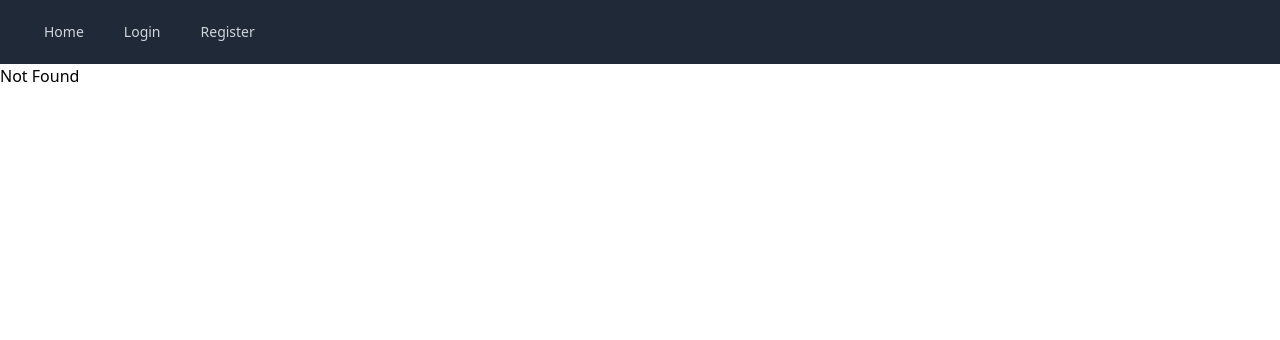
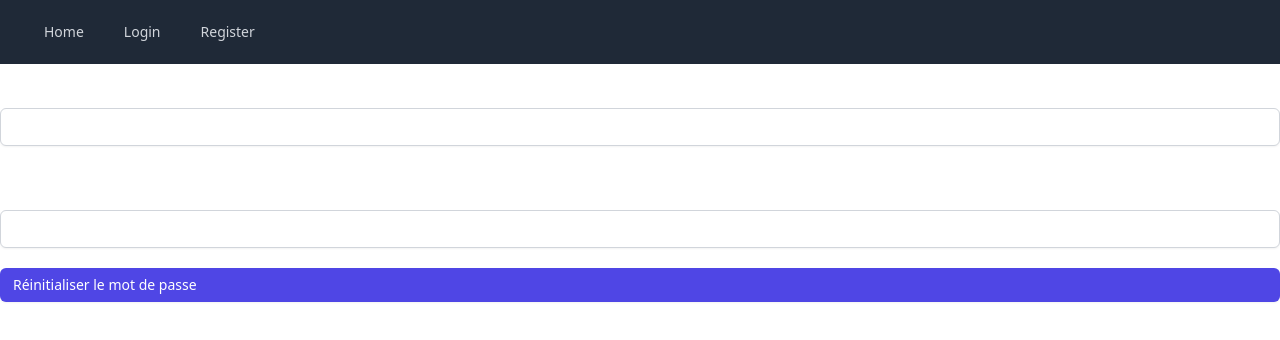
Before and after one commit to SoulDevt/challenge-s1-g4, a Vue app in the folder front/: page /reset-password/1 in a window 1280 px wide. Before the commit this address had no page. Shown: the top 340 px of the page. Built offline with nearby package versions, Linux system fonts and the light colour scheme.

Commit message:
WIP Formulaire de réinitialisation de mdp

```diff
--- a/front/src/router/index.js
+++ b/front/src/router/index.js
@@ -43,6 +43,16 @@ const router = createRouter({
       component: UpdateUserView,
     },
     {
+      path: "/forgot-password",
+      name: "forgot-password",
+      component: () => import("../views/ForgotPasswordView.vue"),
+    },
+    {
+      path: "/reset-password/:token",
+      name: "reset-password",
+      component: () => import("../views/ResetPasswordView.vue"),
+    },
+    {
       path: "/greetings",
       name: "greetings",
       component: () => import("../views/GreetingsView.vue"),
--- /dev/null
+++ b/front/src/views/ForgotPasswordView.vue
@@ -0,0 +1,51 @@
+<template>
+    <form @submit.prevent="forgotPassword($event)" class="flex flex-col gap-5">
+        <div>
+            <label for="email" class="block text-sm font-medium text-white"
+                >Email</label
+            >
+            <div class="mt-1">
+                <input
+                    type="email"
+                    name="email"
+                    id="email"
+                    class="block w-full rounded-md border-gray-300 text-gray-800 shadow-sm focus:border-indigo-500 focus:ring-indigo-500 sm:text-sm"
+                    placeholder="test@test.com"
+                />
+            </div>
+        </div>
+        <button
+            type="submit"
+            class="inline-flex items-center rounded-md border border-transparent bg-indigo-600 px-3 py-2 text-sm font-medium leading-4 text-white shadow-sm hover:bg-indigo-700 focus:outline-none focus:ring-2 focus:ring-indigo-500 focus:ring-offset-2"
+        >
+            Envoyer
+        </button>
+    </form>
+</template>
+
+<script setup>
+//import { useUserStore } from "../stores/user";
+import { onMounted } from "vue";
+import { useRouter } from "vue-router";
+import {ENTRYPOINT} from "../../config/entrypoint";
+
+//const store = useUserStore();
+const router = useRouter();
+let token = localStorage.getItem("token");
+
+async function forgotPassword(event) {
+    const formData = new FormData(event.target);
+    const response = await fetch(ENTRYPOINT + "/forgot-password", {
+        method: "POST",
+        body: formData,
+    });
+    const data = await response.json();
+    console.log(data);
+}
+
+onMounted(() => {
+    if (token) {
+        router.push("/");
+    }
+});
+</script>
--- a/front/src/views/LoginView.vue
+++ b/front/src/views/LoginView.vue
@@ -34,6 +34,7 @@
             Login
         </button>
     </form>
+    <RouterLink to="/forgot-password">Mot de passe oublié ?</RouterLink>
 </template>
 
 <script setup>
--- /dev/null
+++ b/front/src/views/ResetPasswordView.vue
@@ -0,0 +1,37 @@
+<template>
+    <form @submit.prevent="resetPassword($event)" class="flex flex-col gap-5">
+        <label for="password" class="block text-sm font-medium text-white"
+            >Mot de passe</label
+        >
+        <div class="mt-1">
+            <input
+                type="password"
+                name="password"
+                id="password"
+                class="block w-full rounded-md border-gray-300 text-gray-800 shadow-sm focus:border-indigo-500 focus:ring-indigo-500 sm:text-sm"
+            />
+        </div>
+        <label for="password" class="block text-sm font-medium text-white"
+            >Confirmation du mot de passe</label
+        >
+        <div class="mt-1">
+            <input
+                type="password"
+                name="password"
+                id="password"
+                class="block w-full rounded-md border-gray-300 text-gray-800 shadow-sm focus:border-indigo-500 focus:ring-indigo-500 sm:text-sm"
+            />
+        </div>
+        <button
+            type="submit"
+            class="inline-flex items-center rounded-md border border-transparent bg-indigo-600 px-3 py-2 text-sm font-medium leading-4 text-white shadow-sm hover:bg-indigo-700 focus:outline-none focus:ring-2 focus:ring-indigo-500 focus:ring-offset-2">
+            Réinitialiser le mot de passe
+        </button>
+    </form>
+</template>
+
+<script setup>
+async function resetPassword(event) {
+    console.log(event);
+}
+</script>
```
Also changed, not shown: 2 other files (tests, documents, lock files or other folders).
